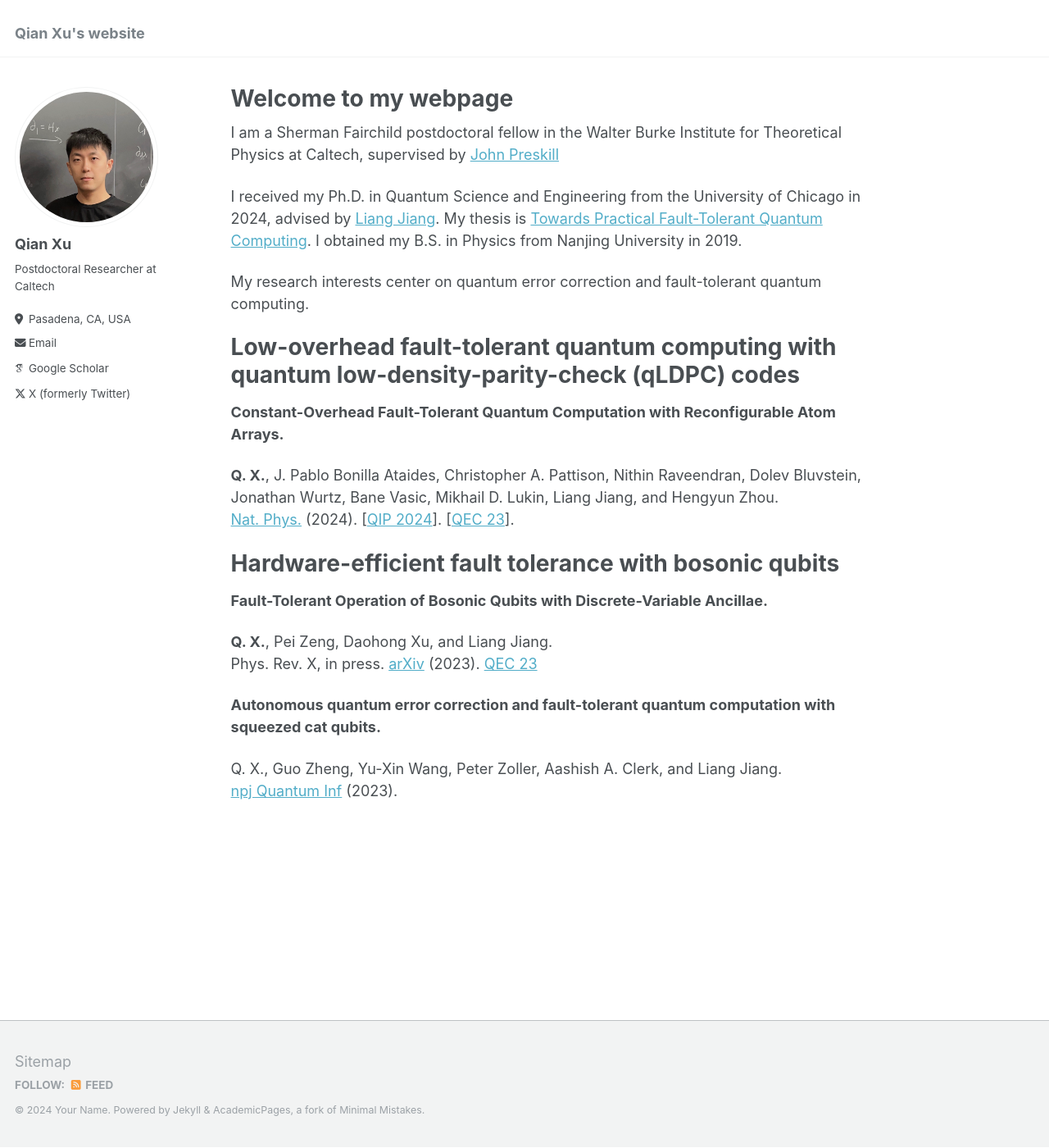
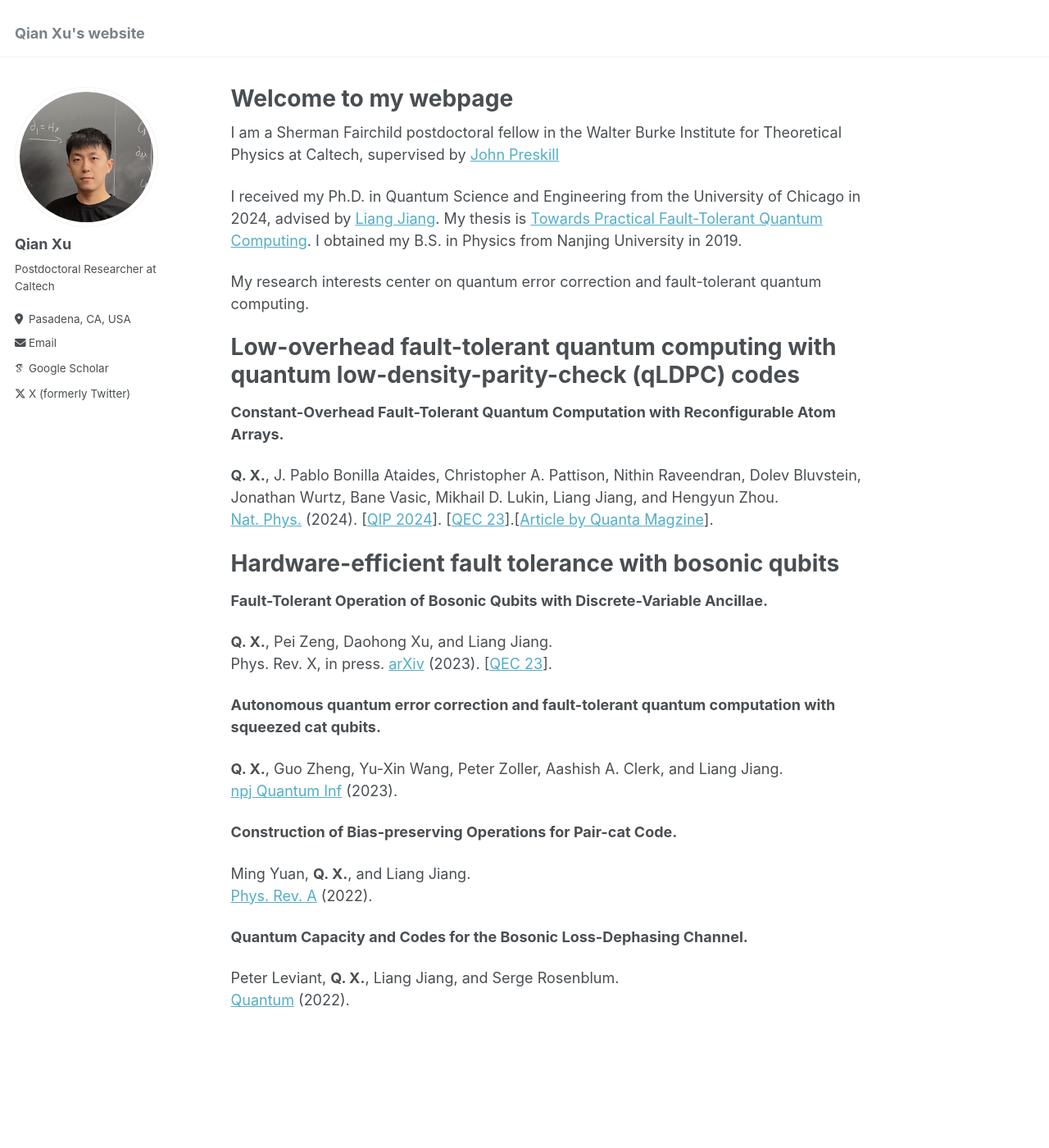
Before and after one commit to deltaXdeltaQ/deltaXdeltaQ.github.io, a Jekyll site: the page built from _pages/about.md, in a window 1280 px wide and 1400 px high. Shown: the whole window at 82% size. Built offline with Jekyll 4.4.1, drawn with Linux system fonts in a browser that asks for light colours; some web fonts are replaced.

Commit message:
Update about.md

```diff
--- a/_pages/about.md
+++ b/_pages/about.md
@@ -19,7 +19,7 @@ Low-overhead fault-tolerant quantum computing with quantum low-density-parity-ch
 **Constant-Overhead Fault-Tolerant Quantum Computation with Reconfigurable Atom Arrays.**
 
 **Q. X.**, J. Pablo Bonilla Ataides, Christopher A. Pattison, Nithin Raveendran, Dolev Bluvstein, Jonathan Wurtz, Bane Vasic, Mikhail D. Lukin, Liang Jiang, and Hengyun Zhou.\
-[Nat. Phys.](https://www.nature.com/articles/s41567-024-02479-z) (2024). \[[QIP 2024](https://www.youtube.com/watch?v=5tfj4ArAJa0)\]. \[[QEC 23](https://www.youtube.com/watch?v=rBuKW87xrag)\].
+[Nat. Phys.](https://www.nature.com/articles/s41567-024-02479-z) (2024). \[[QIP 2024](https://www.youtube.com/watch?v=5tfj4ArAJa0)\]. \[[QEC 23](https://www.youtube.com/watch?v=rBuKW87xrag)\].\[[Article by Quanta Magzine](https://www.quantamagazine.org/new-codes-could-make-quantum-computing-10-times-more-efficient-20230825)\].
 
 
 Hardware-efficient fault tolerance with bosonic qubits
@@ -28,10 +28,22 @@ Hardware-efficient fault tolerance with bosonic qubits
 **Fault-Tolerant Operation of Bosonic Qubits with Discrete-Variable Ancillae.**
 
 **Q. X.**, Pei Zeng, Daohong Xu, and Liang Jiang.\
-Phys. Rev. X, in press. [arXiv](https://arxiv.org/abs/2310.20578) (2023). [QEC 23](https://www.youtube.com/watch?v=9ng8st0Yp_c)
+Phys. Rev. X, in press. [arXiv](https://arxiv.org/abs/2310.20578) (2023). \[[QEC 23](https://www.youtube.com/watch?v=9ng8st0Yp_c)\].
 
 **Autonomous quantum error correction and fault-tolerant quantum computation with squeezed cat
 qubits.**
 
-Q. X., Guo Zheng, Yu-Xin Wang, Peter Zoller, Aashish A. Clerk, and Liang Jiang.\
+**Q. X.**, Guo Zheng, Yu-Xin Wang, Peter Zoller, Aashish A. Clerk, and Liang Jiang.\
 [npj Quantum Inf](https://www.nature.com/articles/s41534-023-00746-0#citeas) (2023).
+
+
+**Construction of Bias-preserving Operations for Pair-cat Code.**
+
+Ming Yuan, **Q. X.**, and Liang Jiang.\
+[Phys. Rev. A](https://journals.aps.org/pra/abstract/10.1103/) (2022).
+
+
+**Quantum Capacity and Codes for the Bosonic Loss-Dephasing Channel.**
+
+Peter Leviant, **Q. X.**, Liang Jiang, and Serge Rosenblum.\
+[Quantum](https://quantum-journal.org/papers/q-2022-09-29-821/) (2022).
```
